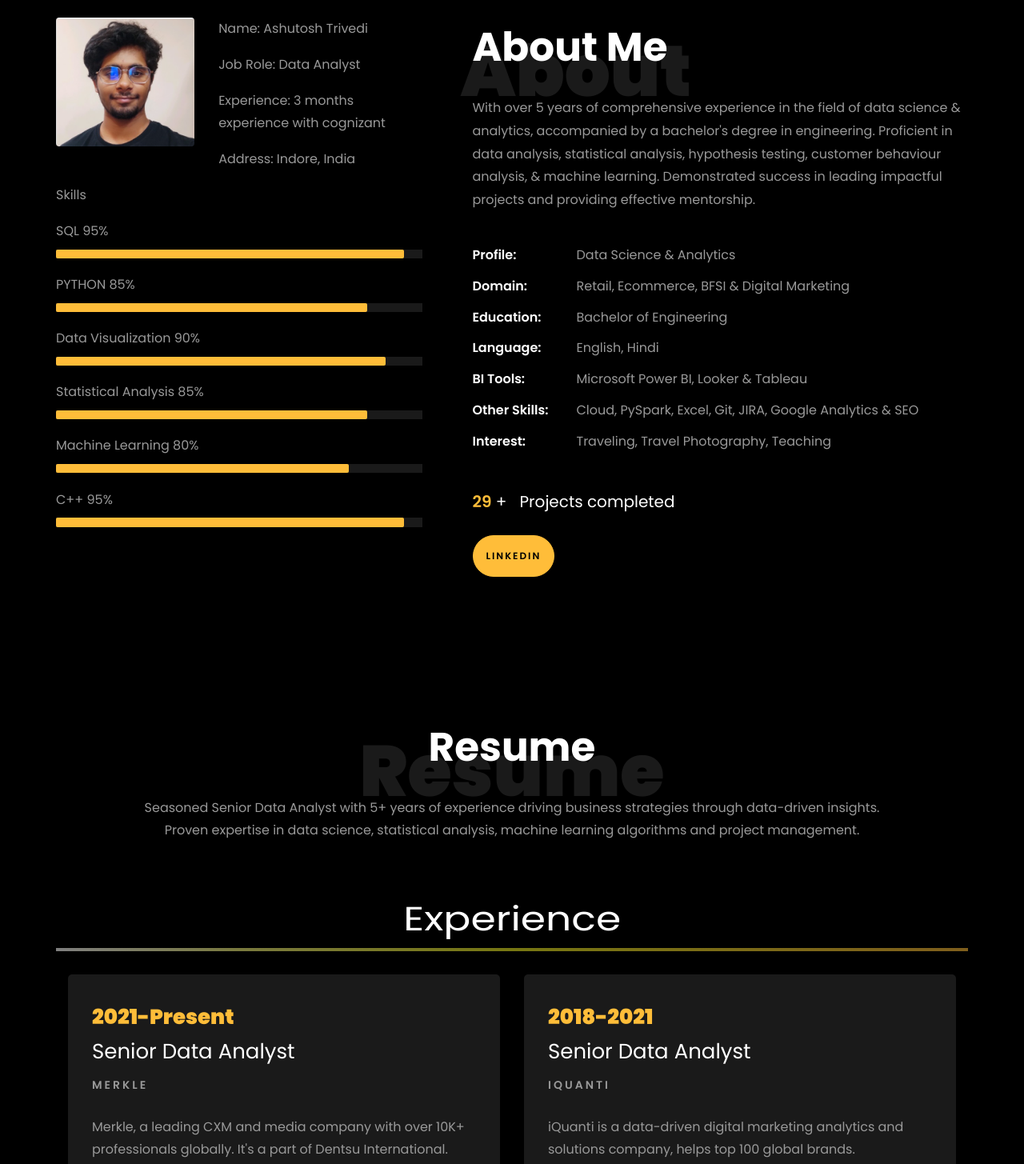
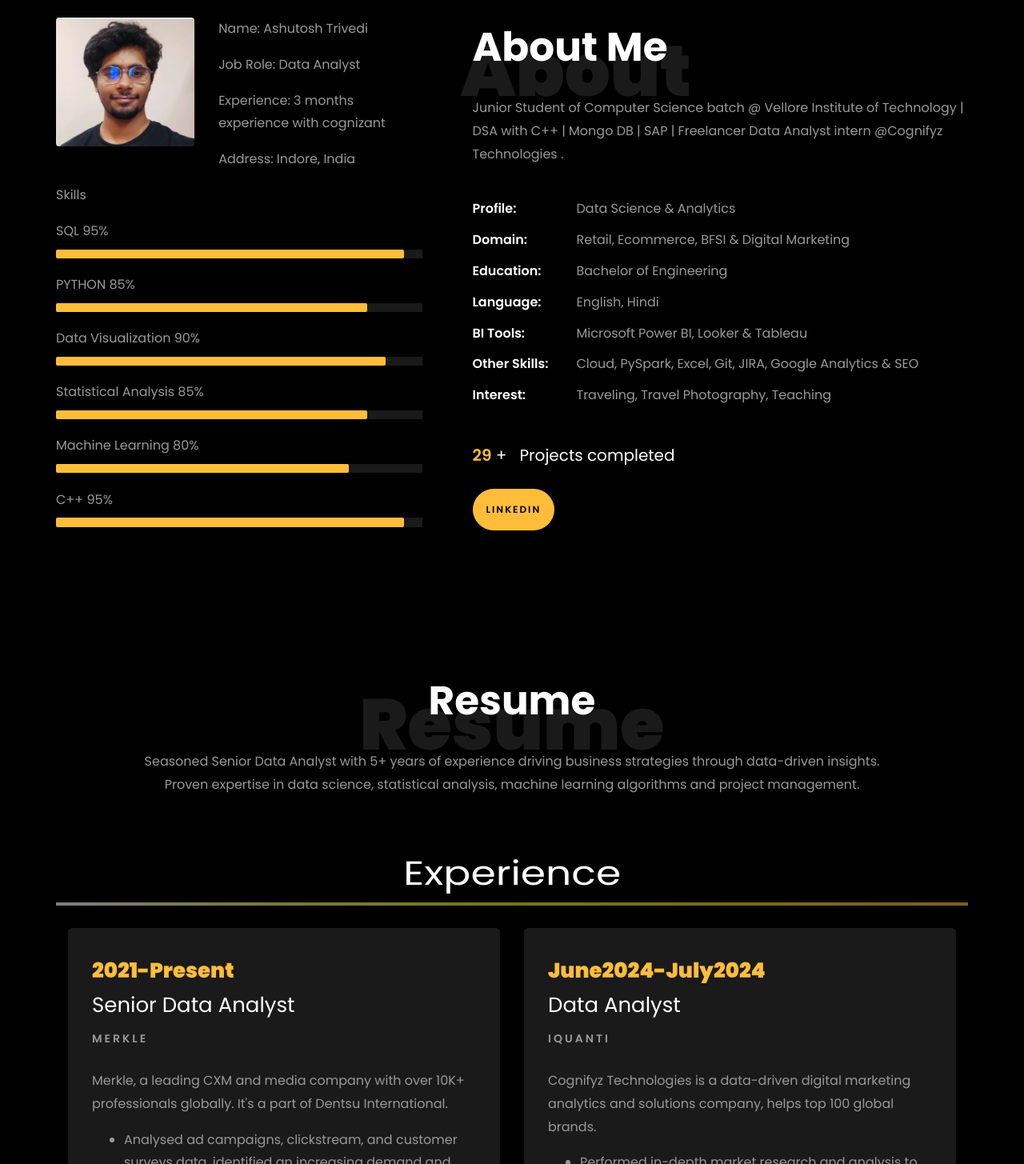
Before and after one commit to Ash905/Ashutosh-Portfolio.github.io, a plain HTML site: page index.html in a window 1280 px wide. Shown: the part 840-2295 px from the top of the page at 80% size. Drawn offline with Linux system fonts and the light colour scheme; files whose address does not match are found by name.

Commit message:
Update index.html

```diff
--- a/index.html
+++ b/index.html
@@ -274,9 +274,8 @@
 								<h1 class="big">About</h1>
 								<h2 class="mb-4">About Me</h2>
 
-								<p>With over 5 years of comprehensive experience in the field of data science & analytics, accompanied by a bachelor's degree in engineering.
-									Proficient in data analysis, statistical analysis, hypothesis testing, customer behaviour analysis, &amp; machine learning.
-									Demonstrated success in leading impactful projects and providing effective mentorship.</p>
+								<p>Junior Student of Computer Science batch @ Vellore Institute of Technology | DSA with C++ | Mongo DB | SAP | Freelancer
+								Data Analyst intern @Cognifyz Technologies .</p>
 								<ul class="about-info mt-4 px-md-0 px-2">
 									<li class="d-flex"><span>Profile:</span> <span>Data Science &amp; Analytics</span></li>
 									<li class="d-flex"><span>Domain:</span> <span>Retail, Ecommerce, BFSI &amp; Digital Marketing</span></li>
@@ -344,10 +343,10 @@
 
 				<div class="col-md-6">
 					<div class="resume-wrap ftco-animate">
-						<span class="date">2018-2021</span>
-						<h2>Senior Data Analyst</h2>
+						<span class="date">June2024-July2024</span>
+						<h2>Data Analyst</h2>
 						<span class="position">iQuanti</span>
-						<p class="mt-4">iQuanti is a data-driven digital marketing analytics and solutions company, helps top 100 global brands.
+						<p class="mt-4">Cognifyz Technologies is a data-driven digital marketing analytics and solutions company, helps top 100 global brands.
 							<ul>
 								<li>Performed in-depth market research and analysis to create online pages. Resulted in ~100% website growth and 30% increase in conversion rate YoY.</li>
 								<li>Delivered multiple training and mentorship sessions on analytical tools like SQL, MS Excel, Power BI, Tableau and Python.</li>
```
